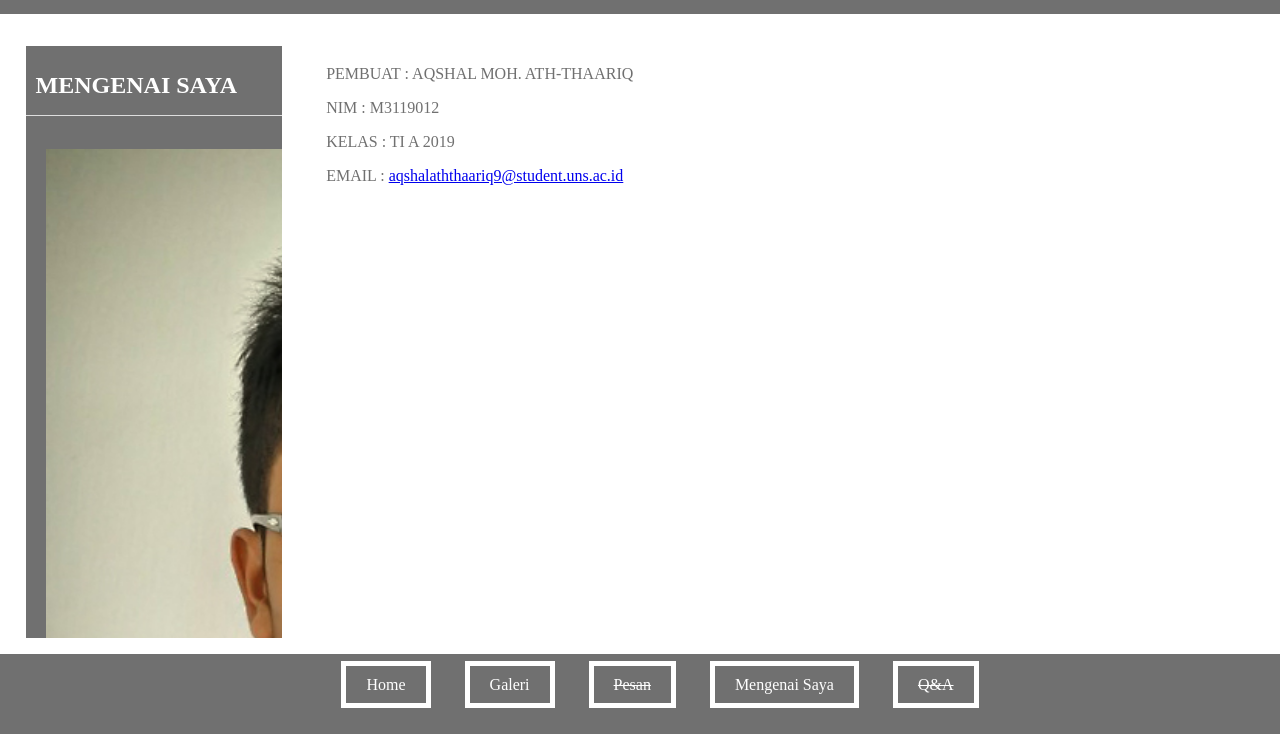
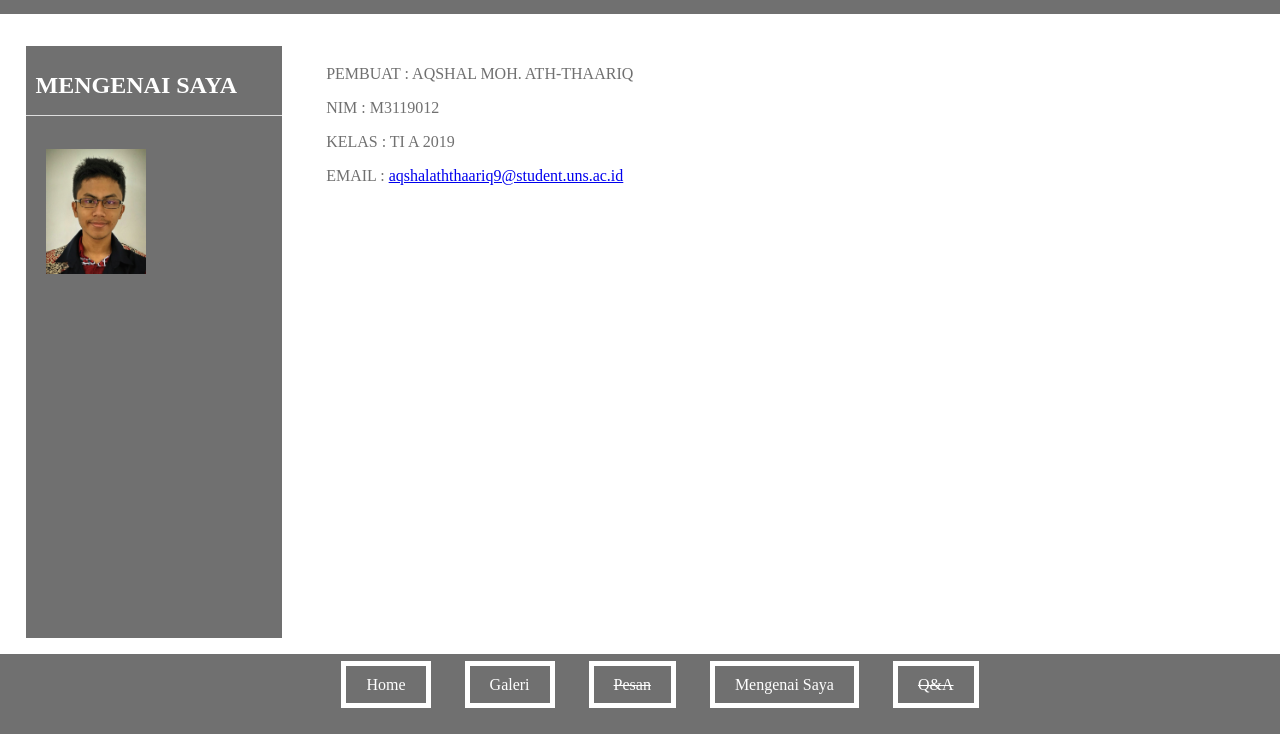
Before and after one commit to Ariqira/ariqira, a plain HTML site: page kontak.html in a window 1280 px wide. Shown: the part 66-800 px from the top of the page. Drawn offline with Linux system fonts and the light colour scheme.

Commit message:
Update kontak.html

```diff
--- a/kontak.html
+++ b/kontak.html
@@ -38,7 +38,7 @@
 			<div class="genre">
 				<ul>
 					<li>
-						<img src="saya.jpg" width="720px">
+						<img src="saya.jpg" width="100px">
 					</li>
 				</ul>
 			</div>
```
